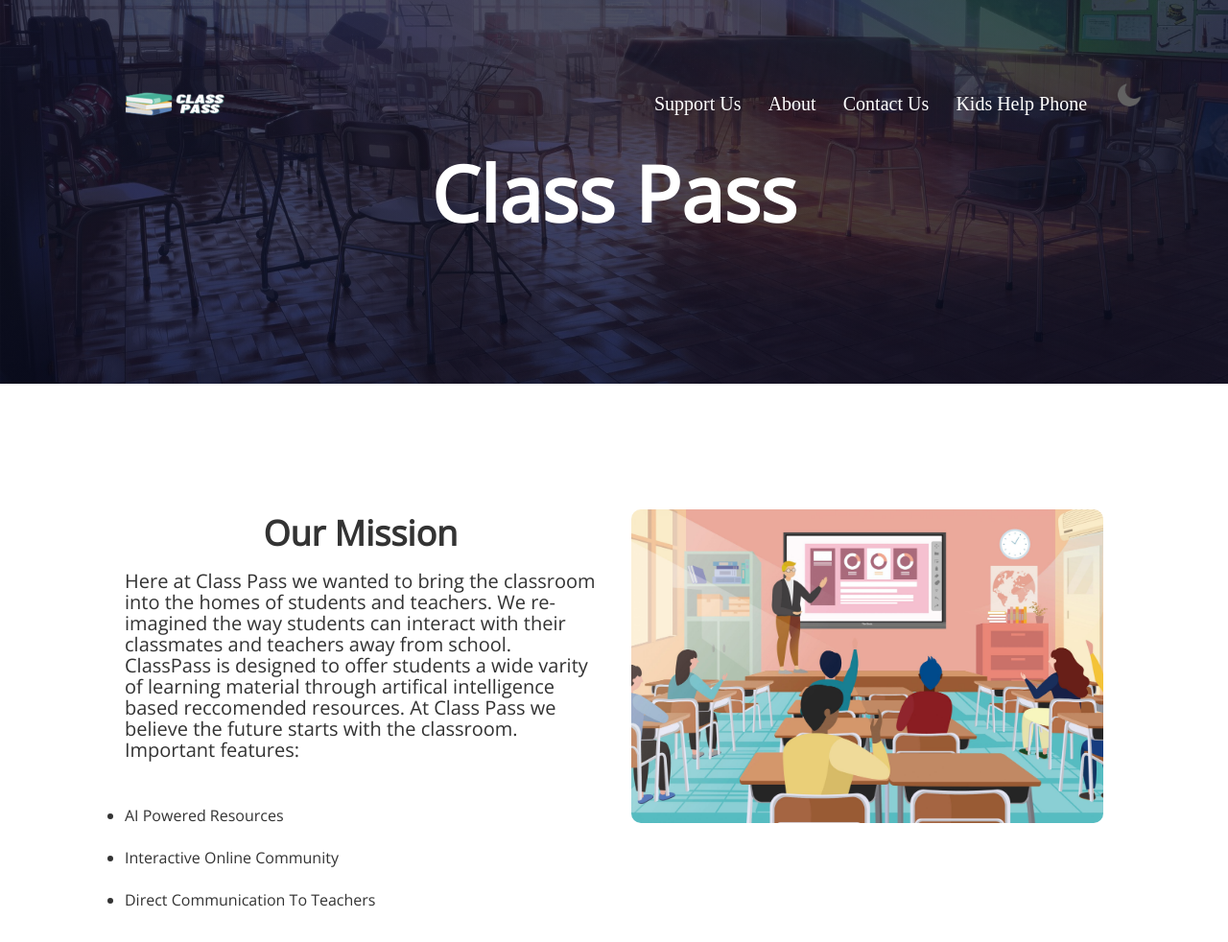
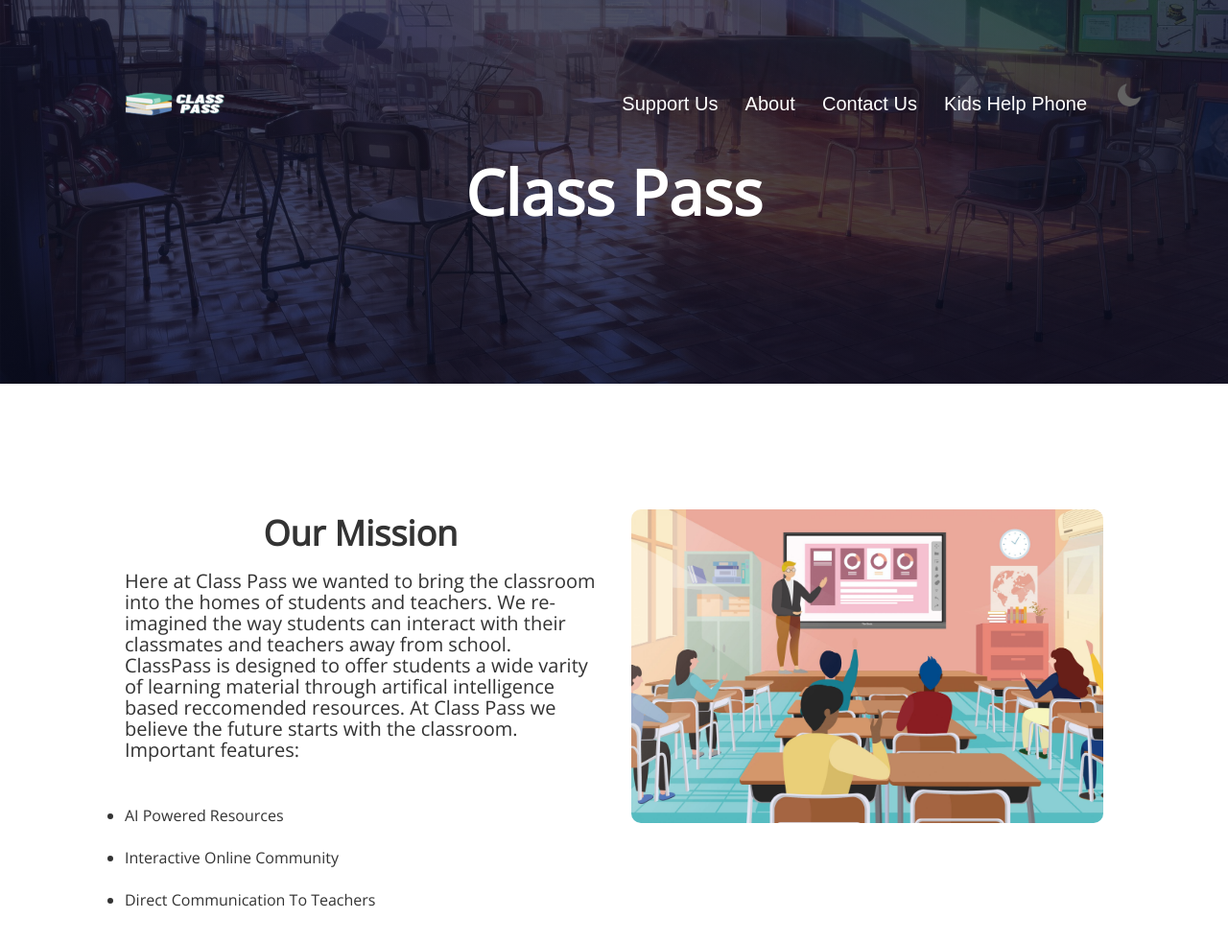
Before and after one commit to judge787/judge787.github.io, a plain HTML site: page index.html in a window 1280 px wide. Shown: the top 982 px of the page at 96% size. Drawn offline with nearby package versions, Linux system fonts and the light colour scheme; files whose address does not match are found by name.

Commit message:
font changes

```diff
--- a/stylesheet.css
+++ b/stylesheet.css
@@ -140,7 +140,7 @@ nav img{
 }
 
 .nav-links ul li a{
-  font-family: "Copperplate";
+  font-family: "arial";
   text-decoration: none;
   font-size: 20px;
   color:white;
@@ -178,7 +178,7 @@ nav img{
 }
 
 .text-box h1{
-  font-size: 80px;
+  font-size:65px;
   font-weight: bold;
   background-color:transparent !important;
 
```
